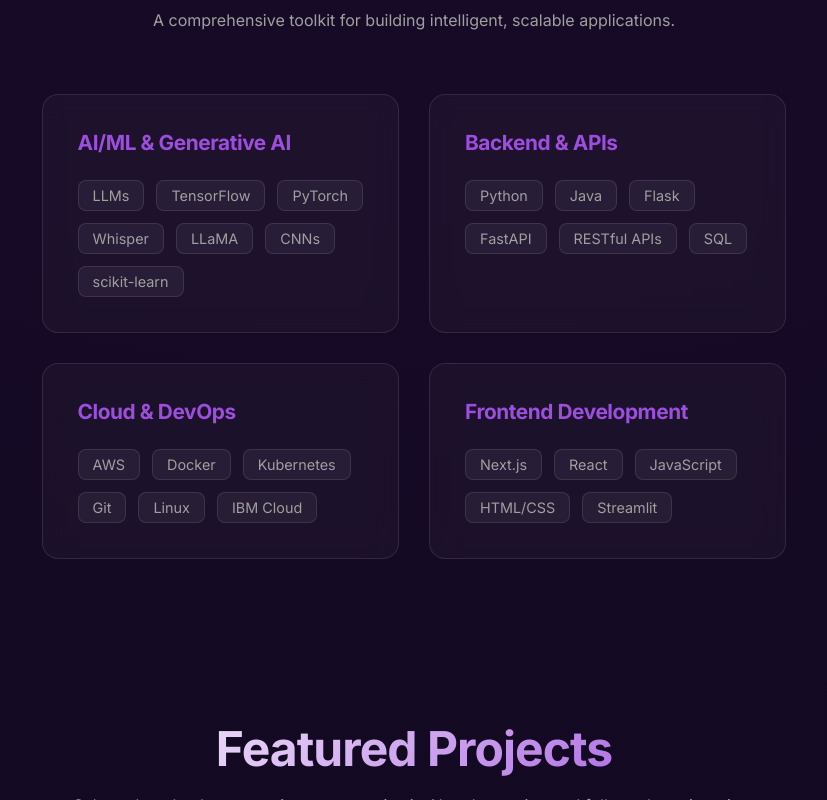
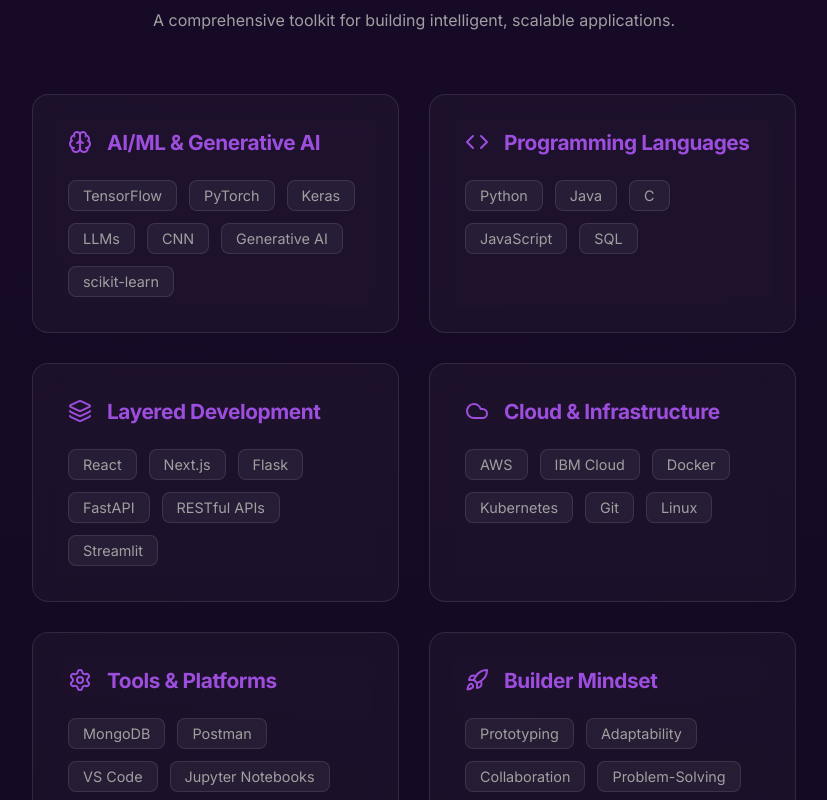
Before and after one commit to kavanatn/Portfolio_, a Next.js app: page / in a window 1280 px wide. Shown: the part 1300-2100 px from the top of the page, without its empty margins (226-1053 px from the left). Built offline with nearby package versions, Linux system fonts and the light colour scheme.

Commit message:
Refine Skills section with icons and Builder Mindset

```diff
--- a/components/Skills.js
+++ b/components/Skills.js
@@ -1,24 +1,39 @@
 'use client'
 
 import { motion } from 'framer-motion'
+import { Brain, Code, Settings, Cloud, Layers, Rocket } from 'lucide-react'
 import styles from './Skills.module.css'
 
 const skillGroups = [
     {
         title: "AI/ML & Generative AI",
-        skills: ["LLMs", "TensorFlow", "PyTorch", "Whisper", "LLaMA", "CNNs", "scikit-learn"]
+        icon: <Brain size={24} />,
+        skills: ["TensorFlow", "PyTorch", "Keras", "LLMs", "CNN", "Generative AI", "scikit-learn"]
     },
     {
-        title: "Backend & APIs",
-        skills: ["Python", "Java", "Flask", "FastAPI", "RESTful APIs", "SQL"]
+        title: "Programming Languages",
+        icon: <Code size={24} />,
+        skills: ["Python", "Java", "C", "JavaScript", "SQL"]
     },
     {
-        title: "Cloud & DevOps",
-        skills: ["AWS", "Docker", "Kubernetes", "Git", "Linux", "IBM Cloud"]
+        title: "Layered Development",
+        icon: <Layers size={24} />,
+        skills: ["React", "Next.js", "Flask", "FastAPI", "RESTful APIs", "Streamlit"]
     },
     {
-        title: "Frontend Development",
-        skills: ["Next.js", "React", "JavaScript", "HTML/CSS", "Streamlit"]
+        title: "Cloud & Infrastructure",
+        icon: <Cloud size={24} />,
+        skills: ["AWS", "IBM Cloud", "Docker", "Kubernetes", "Git", "Linux"]
+    },
+    {
+        title: "Tools & Platforms",
+        icon: <Settings size={24} />,
+        skills: ["MongoDB", "Postman", "VS Code", "Jupyter Notebooks"]
+    },
+    {
+        title: "Builder Mindset",
+        icon: <Rocket size={24} />,
+        skills: ["Prototyping", "Adaptability", "Collaboration", "Problem-Solving", "SDLC (Agile)"]
     }
 ]
 
@@ -47,7 +62,10 @@
                         transition={{ delay: idx * 0.1 }}
                         className={styles.skillCard + " glass"}
                     >
-                        <h3>{group.title}</h3>
+                        <div className={styles.cardHeader}>
+                            {group.icon}
+                            <h3>{group.title}</h3>
+                        </div>
                         <div className={styles.skillList}>
                             {group.skills.map((skill, i) => (
                                 <span key={i} className={styles.skillItem}>{skill}</span>
--- a/components/Skills.module.css
+++ b/components/Skills.module.css
@@ -28,10 +28,17 @@
     border-color: var(--primary);
 }
 
-.skillCard h3 {
-    font-size: 1.3rem;
+.cardHeader {
+    display: flex;
+    align-items: center;
+    gap: 15px;
     margin-bottom: 25px;
     color: var(--primary);
+}
+
+.cardHeader h3 {
+    font-size: 1.3rem;
+    margin-bottom: 0;
 }
 
 .skillList {
```
